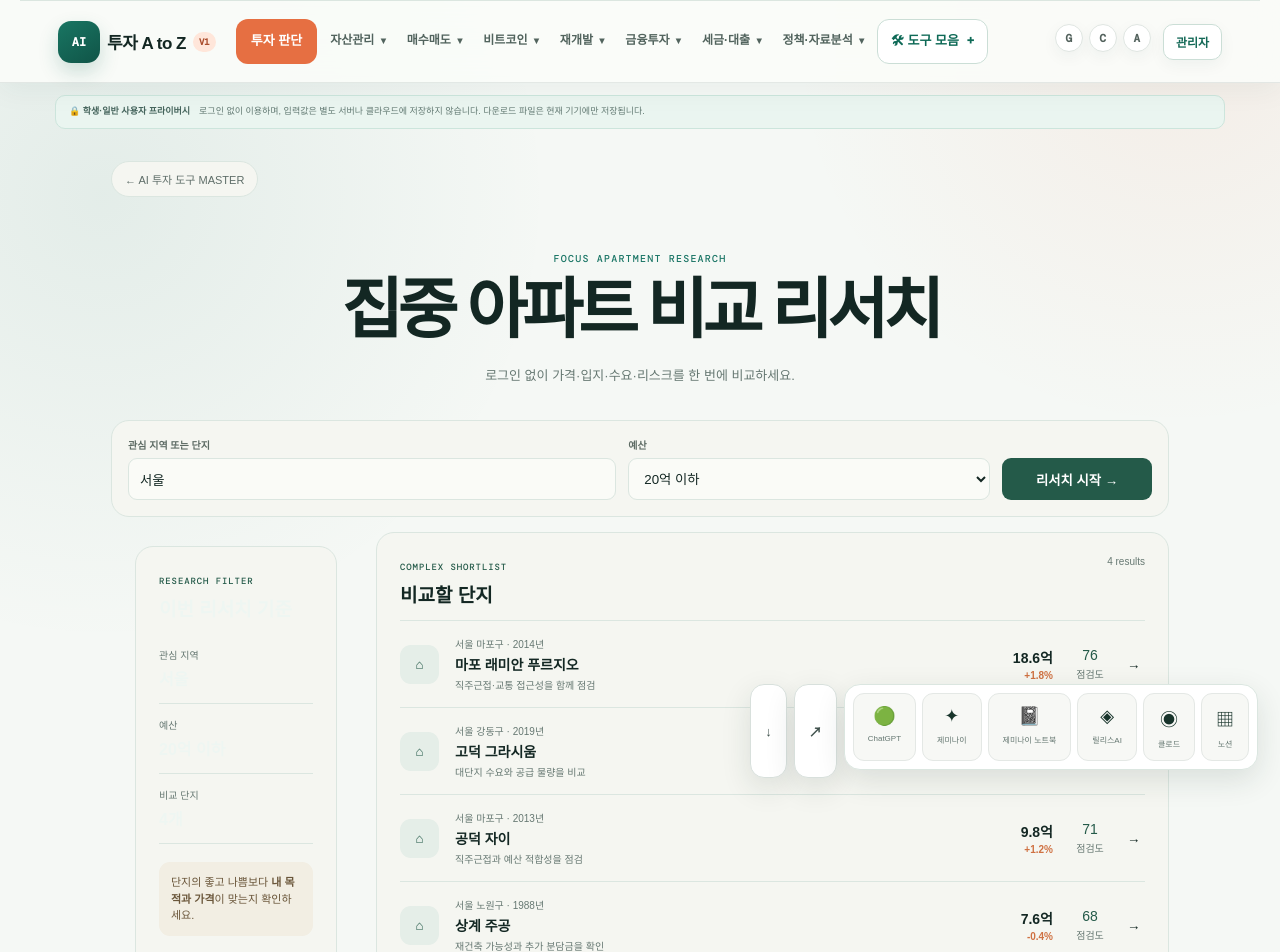
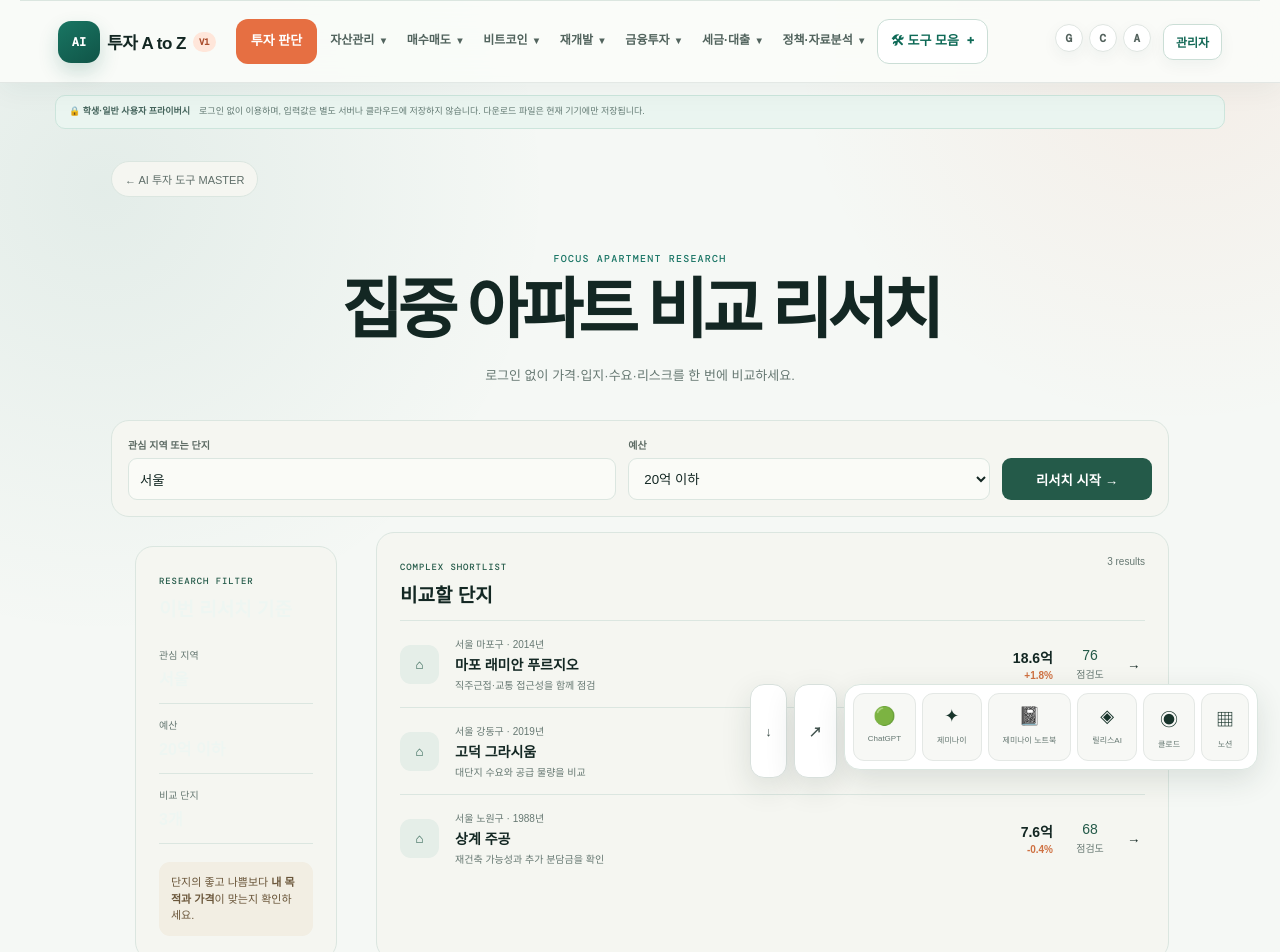
Before and after one commit to crenciasea7-dot/teacher-tools, a Next.js app in the folder ai-invest-tools-master/: page /apartment-research in a window 1280 px wide. Shown: the top 952 px of the page. Built offline with nearby package versions, Linux system fonts and the light colour scheme; a web font is replaced by a local one.

Commit message:
Correct Gongdeok Xi price and area

```diff
--- a/ai-invest-tools-master/app/apartment-research/page.tsx
+++ b/ai-invest-tools-master/app/apartment-research/page.tsx
@@ -9,7 +9,7 @@ const complexes: Complex[] = [
   { name: "래미안 리더스원", location: "서울 서초구 · 2019년", price: "24.8억", change: "+3.1%", school: "학군 우수", transit: "2호선 8분", note: "실거주 수요와 생활 인프라가 강점", score: 82, area: "전용 84㎡ (약 25평)", mapUrl: "https://map.naver.com/p/search/래미안%20리더스원", naverUrl: "https://new.land.naver.com/search?sk=래미안%20리더스원" },
   { name: "마포 래미안 푸르지오", location: "서울 마포구 · 2014년", price: "18.6억", change: "+1.8%", school: "학군 보통", transit: "5호선 6분", note: "직주근접·교통 접근성을 함께 점검", score: 76, area: "전용 84㎡ (약 25평)", mapUrl: "https://map.naver.com/p/search/마포%20래미안%20푸르지오", naverUrl: "https://new.land.naver.com/search?sk=마포%20래미안%20푸르지오" },
   { name: "고덕 그라시움", location: "서울 강동구 · 2019년", price: "17.2억", change: "+2.6%", school: "학군 우수", transit: "5호선 10분", note: "대단지 수요와 공급 물량을 비교", score: 74, area: "전용 84㎡ (약 25평)", mapUrl: "https://map.naver.com/p/search/고덕%20그라시움", naverUrl: "https://new.land.naver.com/search?sk=고덕%20그라시움" },
-  { name: "공덕 자이", location: "서울 마포구 · 2013년", price: "9.8억", change: "+1.2%", school: "학군 보통", transit: "5호선 5분", note: "직주근접과 예산 적합성을 점검", score: 71, area: "전용 59㎡ (약 18평)", mapUrl: "https://map.naver.com/p/search/공덕자이", naverUrl: "https://new.land.naver.com/search?sk=공덕자이" },
+  { name: "공덕 자이", location: "서울 마포구 · 2013년", price: "23억", change: "+1.2%", school: "학군 보통", transit: "5호선 5분", note: "전용 84㎡ 기준 최근 호가·실거래를 확인", score: 71, area: "전용 84㎡ (약 25평)", mapUrl: "https://map.naver.com/p/search/공덕자이", naverUrl: "https://new.land.naver.com/search?sk=공덕자이" },
   { name: "상계 주공", location: "서울 노원구 · 1988년", price: "7.6억", change: "-0.4%", school: "학군 보통", transit: "4호선 8분", note: "재건축 가능성과 추가 분담금을 확인", score: 68, area: "전용 58㎡ (약 18평)", mapUrl: "https://map.naver.com/p/search/상계주공", naverUrl: "https://new.land.naver.com/search?sk=상계주공" },
 ];
 
```
